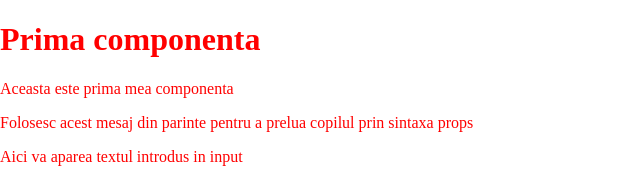
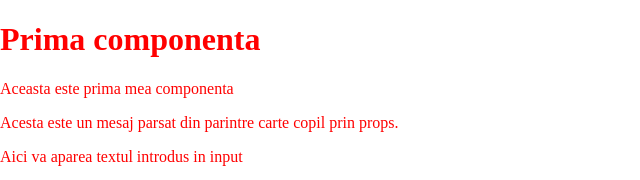
Before and after one commit to RafaMincu/react-fpage, a React (Create React App) app: page / in a window 1280 px wide. Shown: the top 180 px of the page, without its empty margins (0-640 px from the left). Built offline with nearby package versions, Linux system fonts and the light colour scheme.

Commit message:
o mica\ modificare

```diff
--- a/src/index.js
+++ b/src/index.js
@@ -2,7 +2,7 @@ import React from 'react'
 import ReactDOM from 'react-dom'
 import App from './App'
 
-const someData = 'Folosesc acest mesaj din parinte pentru a prelua copilul prin sintaxa props'
+const someData = 'Acesta este un mesaj parsat din parintre carte copil prin props.'
 
 ReactDOM.render (
     <App message={ someData } />,
```
